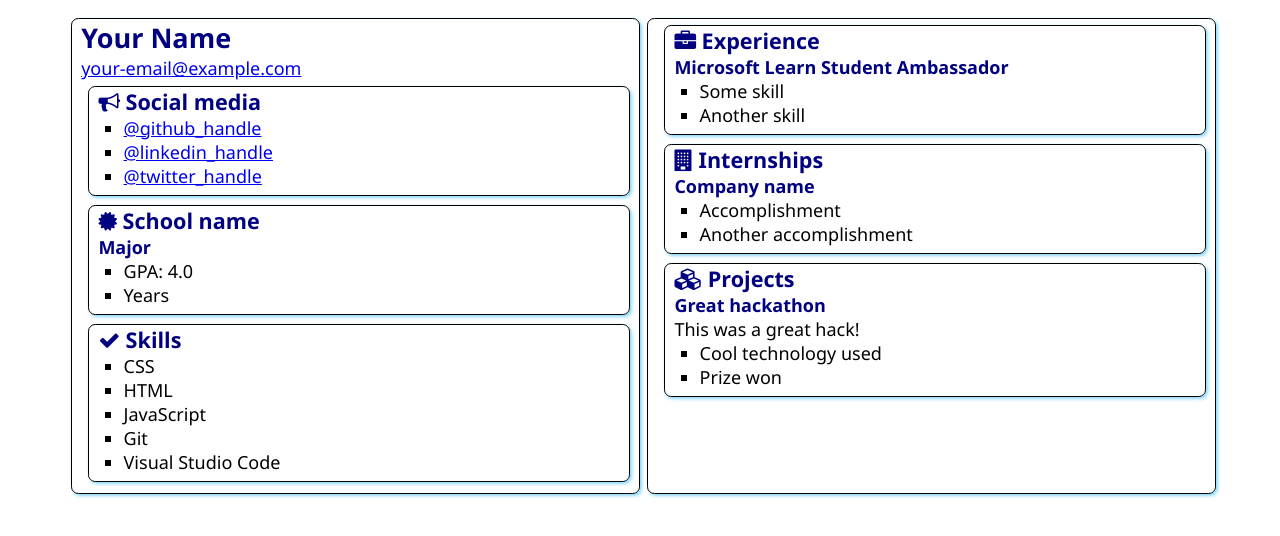
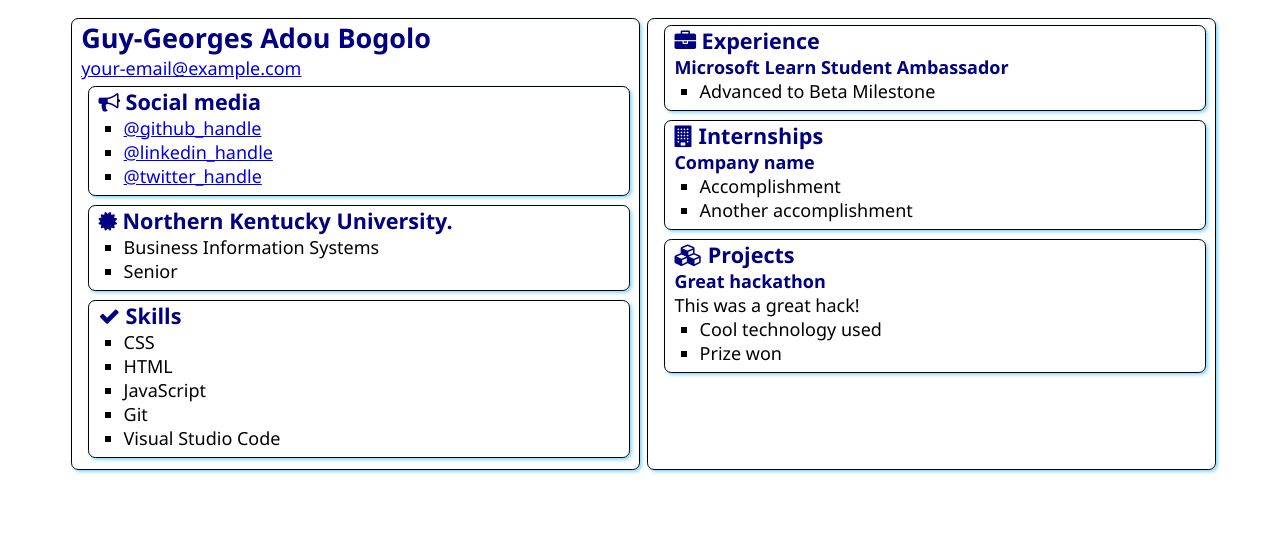
Before and after one commit to GuyAdou/SATechnicalOnboarding, a plain HTML site: page src/index.html in a window 1280 px wide. Drawn offline with Linux system fonts and the light colour scheme.

Commit message:
commit am- "added details to the webpage"

```diff
--- a/src/index.html
+++ b/src/index.html
@@ -12,7 +12,7 @@
 <body>
     <main>
         <article class="box">
-            <h1>Your Name</h1>
+            <h1>Guy-Georges Adou Bogolo</h1>
             <div><a href="mailto:your.email@example.com">your-email@example.com</a></div>
 
             <section class="box">
@@ -21,9 +21,9 @@
                     Social media
                 </h2>
                 <ul>
-                    <li><a href="https://github.com/<handle>">@github_handle</a></li>
+                    <li><a href="https://github.com/GuyAdou">@github_handle</a></li>
                     <li><a href="https://linkedin.com/in/<handle>">@linkedin_handle</a></li>
-                    <li><a href="https://twitter.com/<handle>">@twitter_handle</a></li>
+                    <li><a href="https://twitter.com/Guy_Bogolo">@twitter_handle</a></li>
                 </ul>
             </section>
 
@@ -31,12 +31,11 @@
                 <div class="education">
                     <h2>
                         <i class="fa fa-certificate" aria-hidden="true"></i>
-                        School name
+                        Northern Kentucky University.
                     </h2>
-                    <h3>Major</h3>
                     <ul>
-                        <li>GPA: 4.0</li>
-                        <li>Years</li>
+                        <li>Business Information Systems</li>
+                        <li>Senior</li>
                     </ul>
                 </div>
             </section>
@@ -63,8 +62,7 @@
                 </h2>
                 <h3>Microsoft Learn Student Ambassador</h3>
                 <ul>
-                    <li>Some skill</li>
-                    <li>Another skill</li>
+                    <li>Advanced to Beta Milestone</li>
                 </ul>
             </section>
             <section class="box">
```
